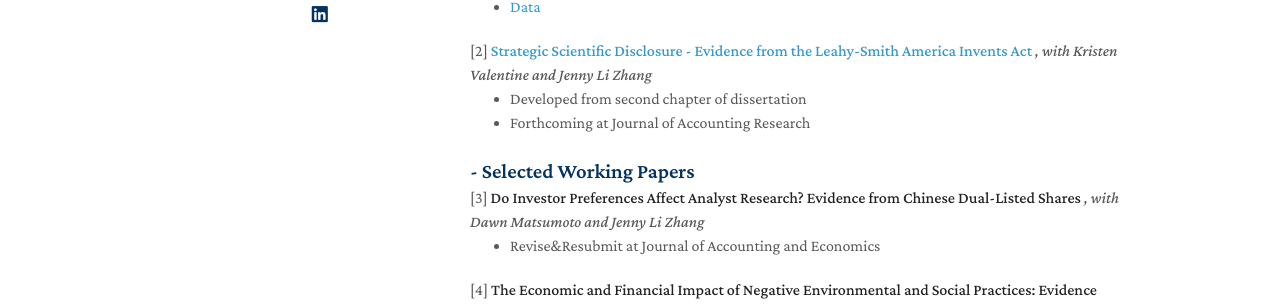
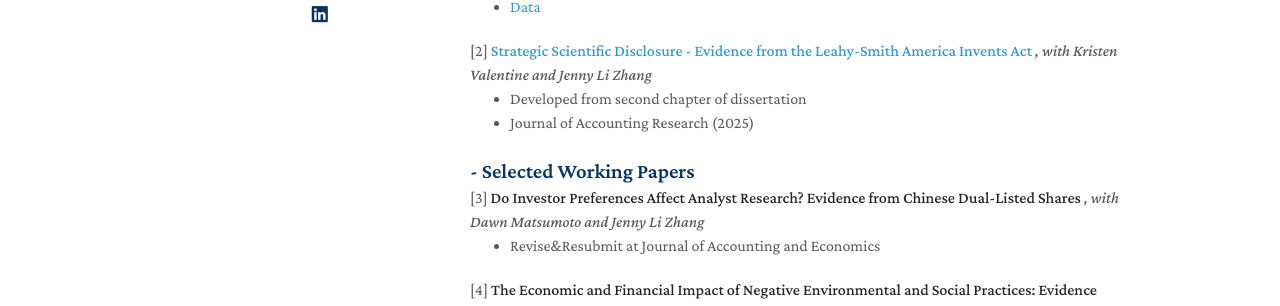
Before and after one commit to yuxiang-zheng/yuxiang-zheng.github.io, a Jekyll site: the page built from index.md, in a window 1280 px wide and 1366 px high. Shown: the part 574-880 px from the top of the window. Built offline with Jekyll 4.4.1, drawn with Linux system fonts in a browser that asks for light colours; a style sheet for code colours, icons or effects is not loaded; our own code applies the rules of GitHub Pages for plain Markdown files.

Commit message:
Update publication-subsection.md

```diff
--- a/_includes/publication-subsection.md
+++ b/_includes/publication-subsection.md
@@ -19,7 +19,7 @@
 <div class="title">
   [2]
   <strong>
-    <a href="https://papers.ssrn.com/sol3/papers.cfm?abstract_id=4429511">
+    <a href="http://doi.org/10.1111/1475-679X.12605">
       Strategic Scientific Disclosure - Evidence from the Leahy-Smith America Invents Act
     </a>
   </strong>
@@ -27,7 +27,7 @@
 </div>
 <ul>
   <li>Developed from second chapter of dissertation</li>
-  <li>Forthcoming at Journal of Accounting Research</li>
+  <li>Journal of Accounting Research (2025)</li>
 </ul>
 
 
```
